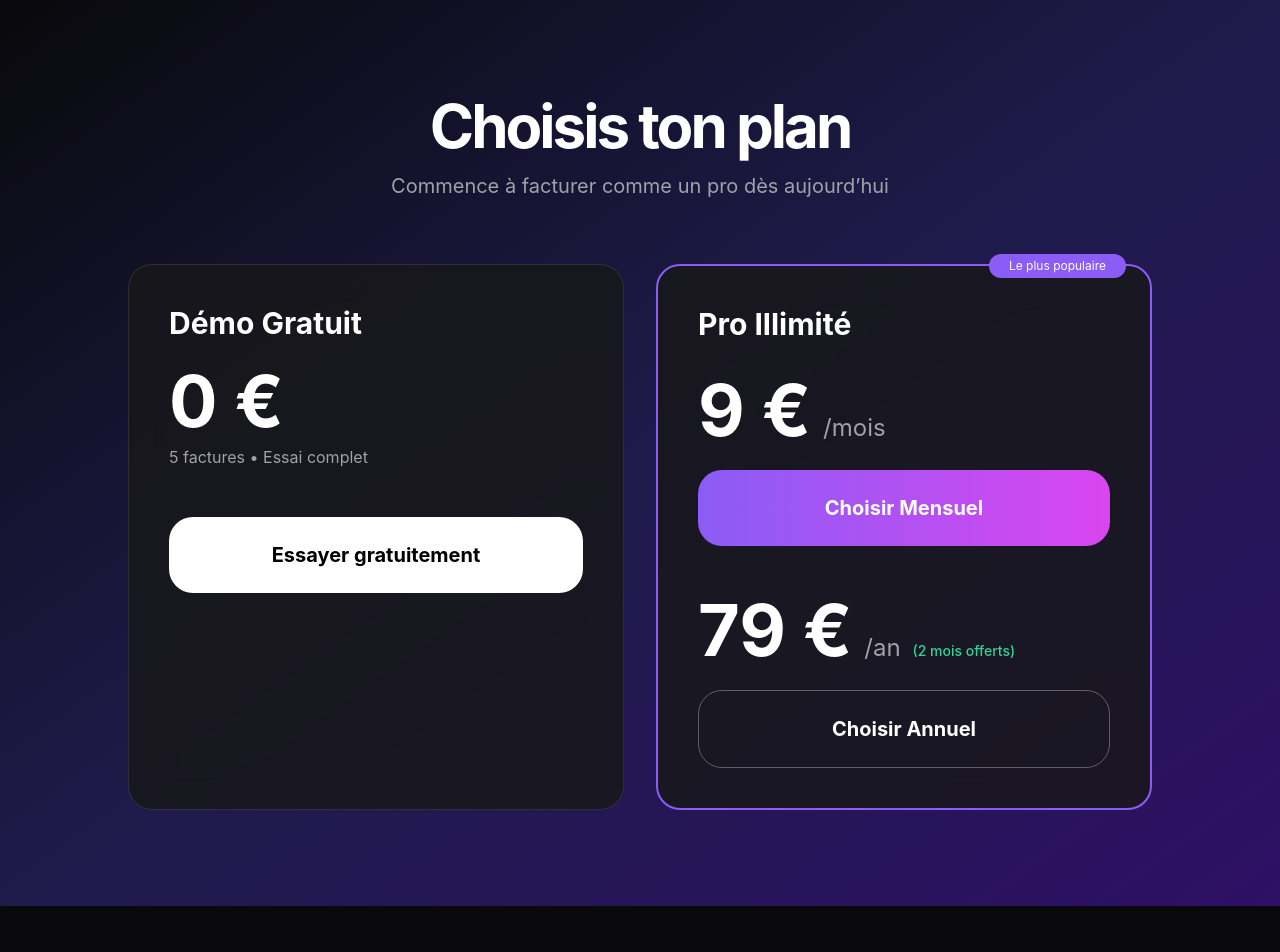
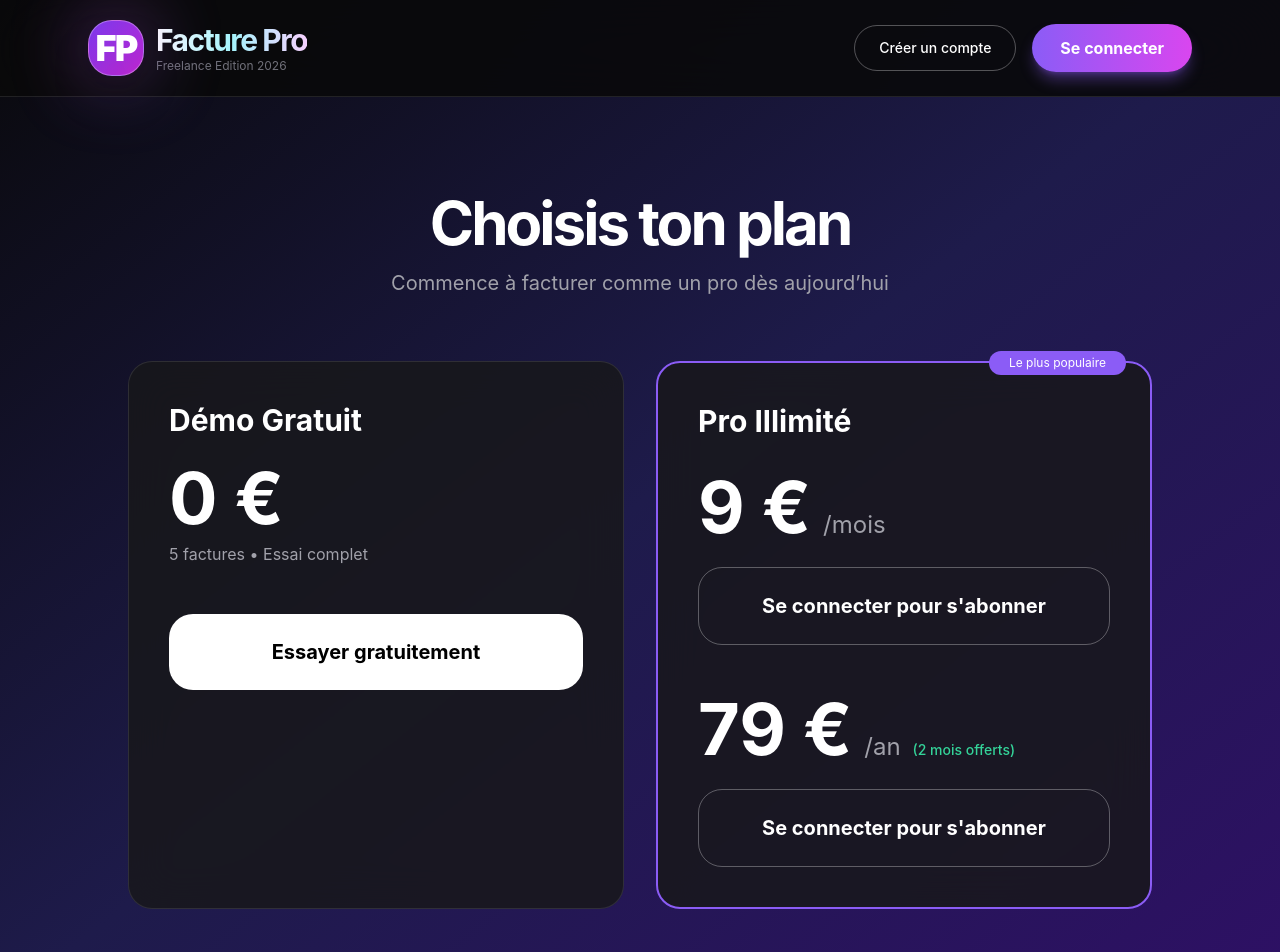
Before and after one commit to Nisso-devIA/freelance-facture-pro, a Next.js app: page /pricing in a window 1280 px wide. Shown: the top 952 px of the page. Before the commit the page ends 906 px from the top, so only its background shows below. Built offline with nearby package versions, Linux system fonts and the light colour scheme; no server answers.

Commit message:
feat: pricing page with smart login check for subscription buttons

```diff
--- a/app/pricing/page.tsx
+++ b/app/pricing/page.tsx
@@ -1,11 +1,29 @@
 'use client'
 
+import { useEffect, useState } from 'react'
+import { useRouter } from 'next/navigation'
+import { createClientComponentClient } from '@/lib/supabase'
 import Link from 'next/link'
+import Navbar from '@/components/Navbar'
 
 export default function Pricing() {
+  const router = useRouter()
+  const supabase = createClientComponentClient()
+  const [isLoggedIn, setIsLoggedIn] = useState(false)
+
+  useEffect(() => {
+    const checkSession = async () => {
+      const { data: { session } } = await supabase.auth.getSession()
+      setIsLoggedIn(!!session)
+    }
+    checkSession()
+  }, [supabase])
+
   return (
-    <div className="min-h-screen bg-gradient-to-br from-zinc-950 via-indigo-950 to-violet-950 text-white py-24">
-      <div className="max-w-6xl mx-auto px-6">
+    <div className="min-h-screen bg-gradient-to-br from-zinc-950 via-indigo-950 to-violet-950 text-white">
+      <Navbar />
+
+      <div className="max-w-6xl mx-auto px-6 py-24">
         <div className="text-center mb-16">
           <h1 className="text-6xl font-bold tracking-tighter">Choisis ton plan</h1>
           <p className="text-xl text-zinc-400 mt-4">Commence à facturer comme un pro dès aujourd’hui</p>
@@ -25,7 +43,7 @@ export default function Pricing() {
             </Link>
           </div>
 
-          {/* Pro Illimité - Mensuel + Annuel */}
+          {/* Pro Illimité */}
           <div className="glass rounded-3xl p-10 border-2 border-violet-500 relative">
             <div className="absolute -top-3 right-6 bg-violet-500 text-white text-xs px-5 py-1 rounded-3xl">Le plus populaire</div>
 
@@ -36,12 +54,21 @@ export default function Pricing() {
               <span className="text-7xl font-bold">9 €</span>
               <span className="text-2xl text-zinc-400">/mois</span>
             </div>
+            {isLoggedIn ? (
               <button
                 onClick={() => window.location.href = '/api/stripe/checkout?plan=monthly'}
                 className="w-full py-6 mt-6 bg-gradient-to-r from-violet-500 to-fuchsia-500 rounded-3xl font-bold text-xl hover:brightness-110 transition-all"
               >
                 Choisir Mensuel
               </button>
+            ) : (
+              <button
+                onClick={() => router.push('/login?return_to=/pricing')}
+                className="w-full py-6 mt-6 border border-white/30 hover:bg-white/10 rounded-3xl font-bold text-xl transition-all"
+              >
+                Se connecter pour s'abonner
+              </button>
+            )}
 
             {/* Annuel */}
             <div className="mt-12 flex items-baseline gap-3">
@@ -49,12 +76,21 @@ export default function Pricing() {
               <span className="text-2xl text-zinc-400">/an</span>
               <span className="text-emerald-400 text-sm font-medium">(2 mois offerts)</span>
             </div>
+            {isLoggedIn ? (
               <button
                 onClick={() => window.location.href = '/api/stripe/checkout?plan=yearly'}
                 className="w-full py-6 mt-6 border border-white/30 hover:bg-white/10 rounded-3xl font-bold text-xl transition-all"
               >
                 Choisir Annuel
               </button>
+            ) : (
+              <button
+                onClick={() => router.push('/login?return_to=/pricing')}
+                className="w-full py-6 mt-6 border border-white/30 hover:bg-white/10 rounded-3xl font-bold text-xl transition-all"
+              >
+                Se connecter pour s'abonner
+              </button>
+            )}
           </div>
         </div>
       </div>
```
Lines whose indentation alone changed are shown as unchanged.
